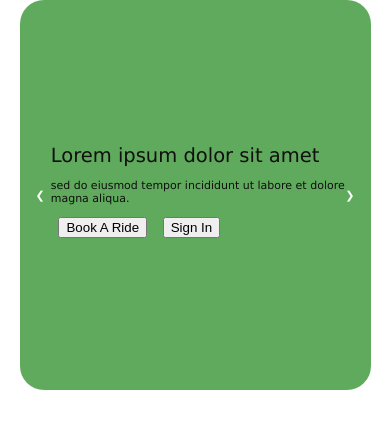
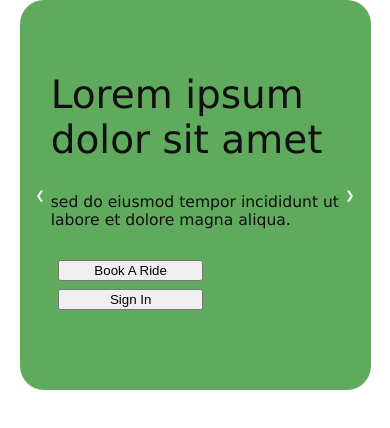
Before and after one commit to madhurim010/ecycle, a plain HTML site: page index.html in a window 390 px wide. Drawn offline with Linux system fonts and the light colour scheme.

Commit message:
Update style.css

```diff
--- a/style.css
+++ b/style.css
@@ -304,8 +304,36 @@ img {vertical-align: middle;}*/
   .text{
     width: 100%;
     height: 100vw;
+    padding-right: 8vw;
+    padding-left: 8vw;
   }
   .prev:hover, .next:hover {
     background-color: transparent;
   }
+  #slideshow-text-1{
+    font-size: 10vw;
+    margin-bottom: 8vw;
+  }
+  #slideshow-text-2{
+    font-size: 4vw;
+    margin-top: 0;
+    margin-bottom: 8vw;
+  }
+
+  #slideshow-text-3{
+    font-size: 10vw;
+    margin-bottom: 8vw;
+  }
+  #slideshow-text-4{
+    font-size: 4vw;
+    margin-top: 0;
+    margin-bottom: 8vw;
+  }
+  .button{
+    flex-direction: column;
+    justify-content:flex-start ;
+  }
+  .btn{
+    width: 50%;
+  }
 }
```
